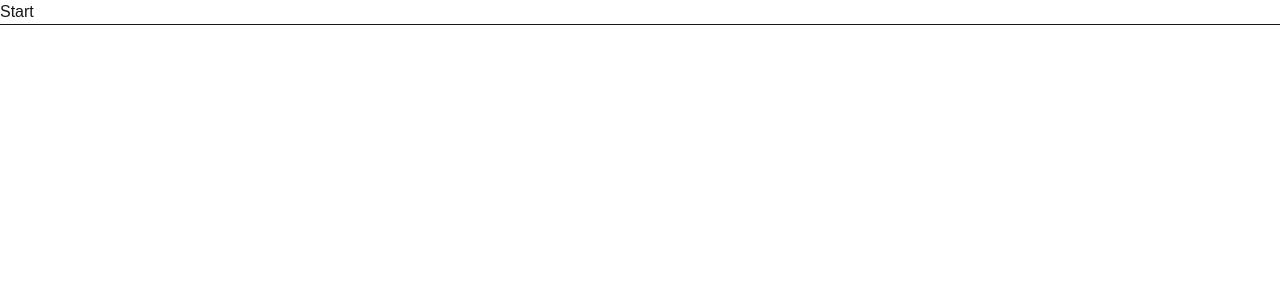
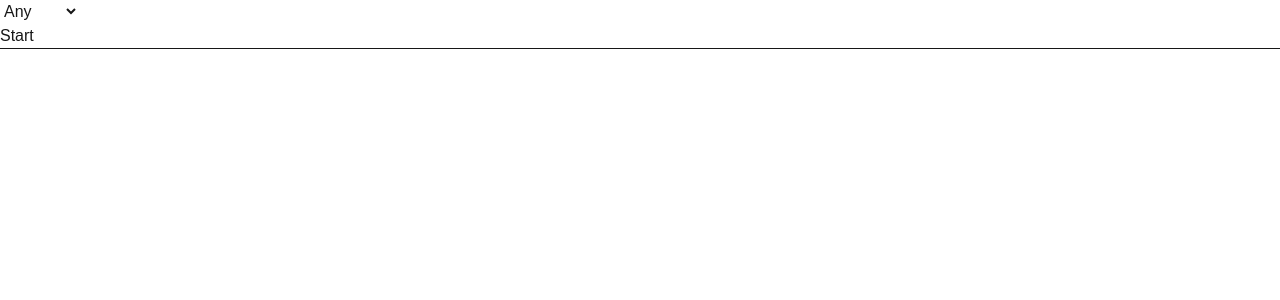
Before and after one commit to connosssss/conV, a Next.js app: page / in a window 1280 px wide. Shown: the top 300 px of the page. Built offline with nearby package versions, Linux system fonts and the light colour scheme.

Commit message:
language options

```diff
--- a/app/page.tsx
+++ b/app/page.tsx
@@ -87,6 +87,8 @@ export default function Home() {
   const [running, setRunning] = useState(false);
   const [status, setStatus] = useState("");
   const [transcript, setTranscript] = useState<{ role: "user" | "model"; text: string }[]>([]);
+
+  const [language, setLanguage] = useState("Any");
 
   const wsRef = useRef<WebSocket | null>(null);
   const audioContextRef = useRef<AudioContext | null>(null);
@@ -191,11 +193,30 @@ export default function Home() {
     // WEBSOCKETS
     ws.onopen = () => {
       setStatus("Connected. Sending config...");
+
+      const langNames: Record<string, string> = {
+        "Any": "Any",
+        "en-US": "English",
+        "es-ES": "Spanish",
+        "zh-CN": "Chinese"
+      };
+
       ws.send(
         JSON.stringify({
           setup: {
             model: `models/${MODEL}`,
-            generationConfig: { responseModalities: ["AUDIO"] },
+
+            systemInstruction: {
+              parts: [{ text: `The user input will be in ${langNames[language]}, try to respond in that as well (if it says Any, then ignore this part).` }]
+            },
+
+            generationConfig: {
+              responseModalities: ["AUDIO"],
+              speechConfig: {
+                languageCode: language
+              }
+            },
+
             outputAudioTranscription: {},
             inputAudioTranscription: {},
           },
@@ -235,7 +256,7 @@ export default function Home() {
     setRunning(true);
 
 
-  }, [playAudioChunk, startMic, appendTranscript]);
+  }, [playAudioChunk, startMic, appendTranscript, language]);
 
   const stop = useCallback(() => {
     wsRef.current?.close();
@@ -254,6 +275,24 @@ export default function Home() {
 
   return (
     <div>
+      <div>
+
+        <select
+          id="language-select"
+          value={language}
+          onChange={(e) => setLanguage(e.target.value)}
+          disabled={running}
+        >
+
+          <option value="Any">Any</option>
+          <option value="en-US">English</option>
+          <option value="es-ES">Spanish</option>
+          <option value="zh-CN">Chinese</option>
+
+        </select>
+
+      </div>
+
       <button onClick={running ? stop : start}>{running ? "Stop" : "Start"}</button>
       <p>{status}</p>
       <hr />
```
